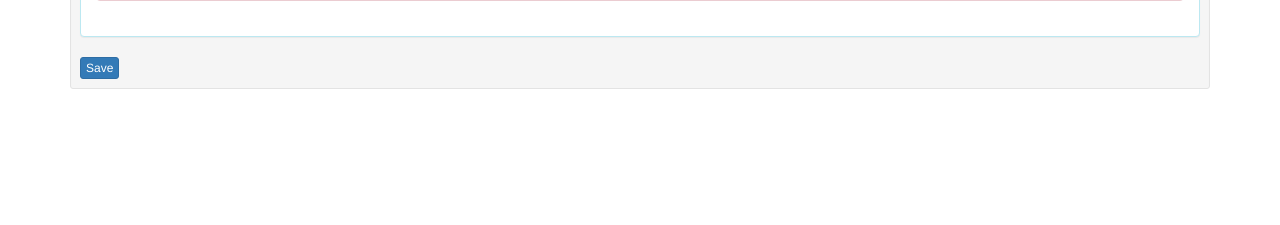
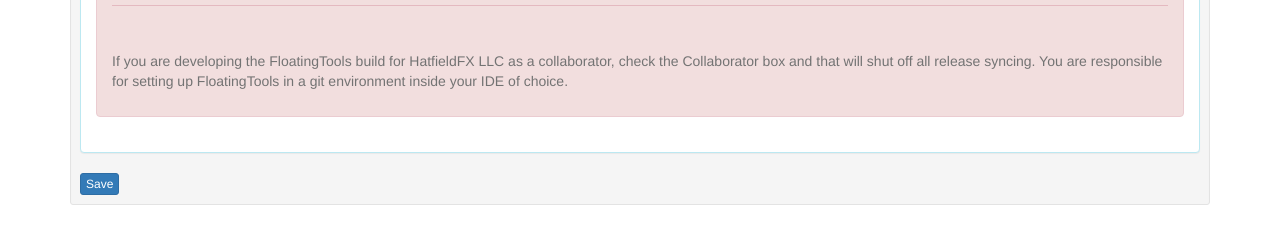
Before and after one commit to dan-stein/FloatingTools, a Flask app: template FloatingTools/Dashboard/templates/Settings.html in a window 1280 px wide. Shown: the part 924-1149 px from the top of the page. Before the commit the page ends 1013 px from the top, so only its background shows below. Run offline with Flask 2, Linux system fonts and the light colour scheme; the template is opened without the code that fills it, so the values that code supplies are empty; parts of the project's set-up code (start-up, migrations or seed data) failed here and were passed over; some libraries are stand-ins or nearby versions.

Commit message:
Adding collaborator mode for people interested in working with us on FloatingTools.

```diff
--- a/FloatingTools/Dashboard/templates/Settings.html
+++ b/FloatingTools/Dashboard/templates/Settings.html
@@ -265,6 +265,21 @@
                         <br>
                         <strong>Danger!</strong> This will overwrite your existing FloatingTools install. Be sure
                         you really want to do this.
+
+                        <hr>
+
+                        <label>
+                            <!--{% if dev == True %}-->
+                            <input type="checkbox" name="dev" checked> Collaborator
+                            <!--{% else %}-->
+                            <!--<input type="checkbox" name="dev"> Collaborator-->
+                            <!--{% endif %}-->
+                        </label>
+
+                        <span class="help-block">If you are developing the FloatingTools build for HatfieldFX LLC as
+                            a collaborator, check the Collaborator box and that will shut off all release syncing. You are
+                            responsible for setting up FloatingTools in a git environment inside your IDE of choice.
+                        </span>
                     </div>
                 </div>
             </div>
```
Also changed, not shown: FloatingTools/install.py (+8 -1 lines).
